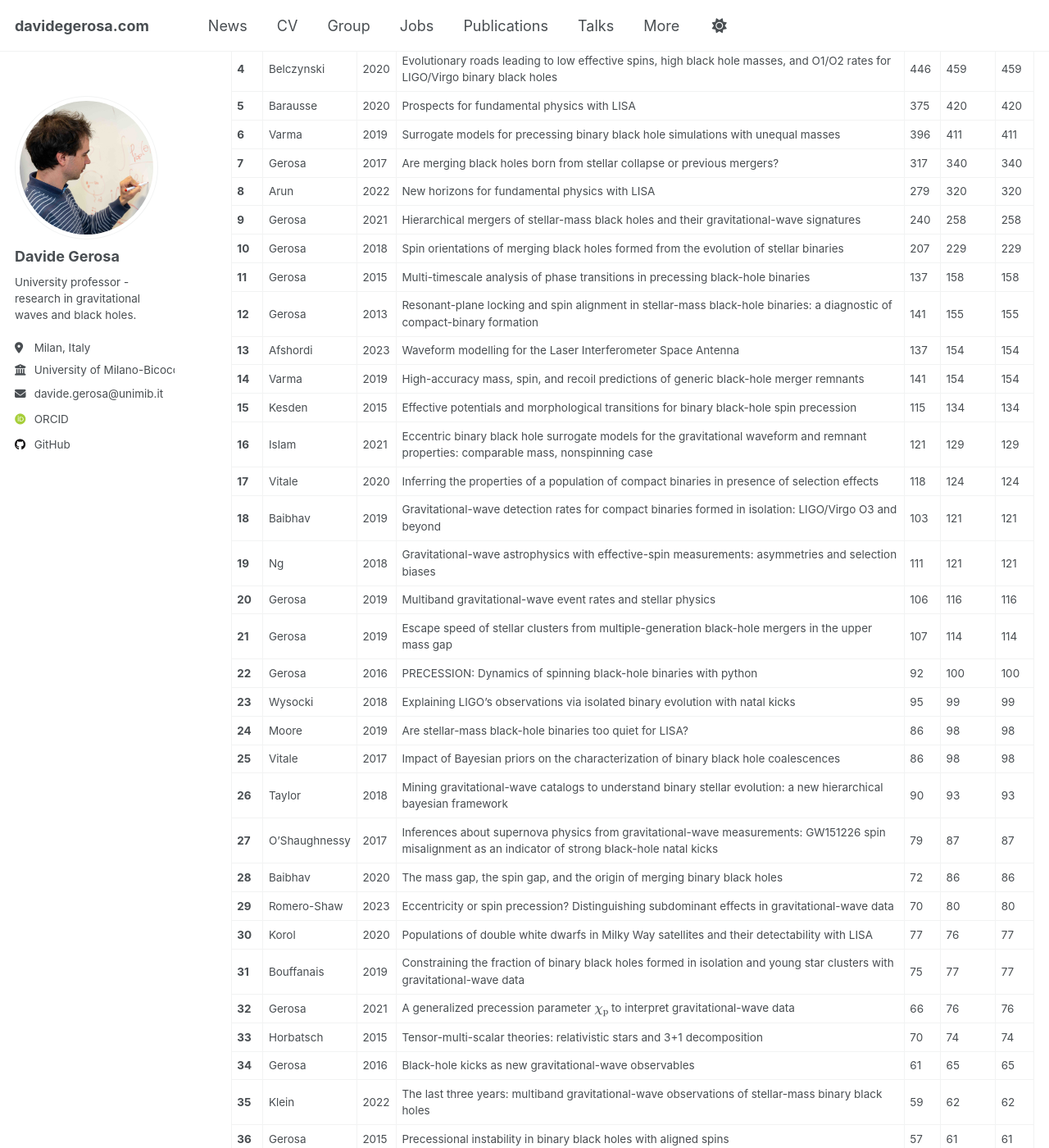
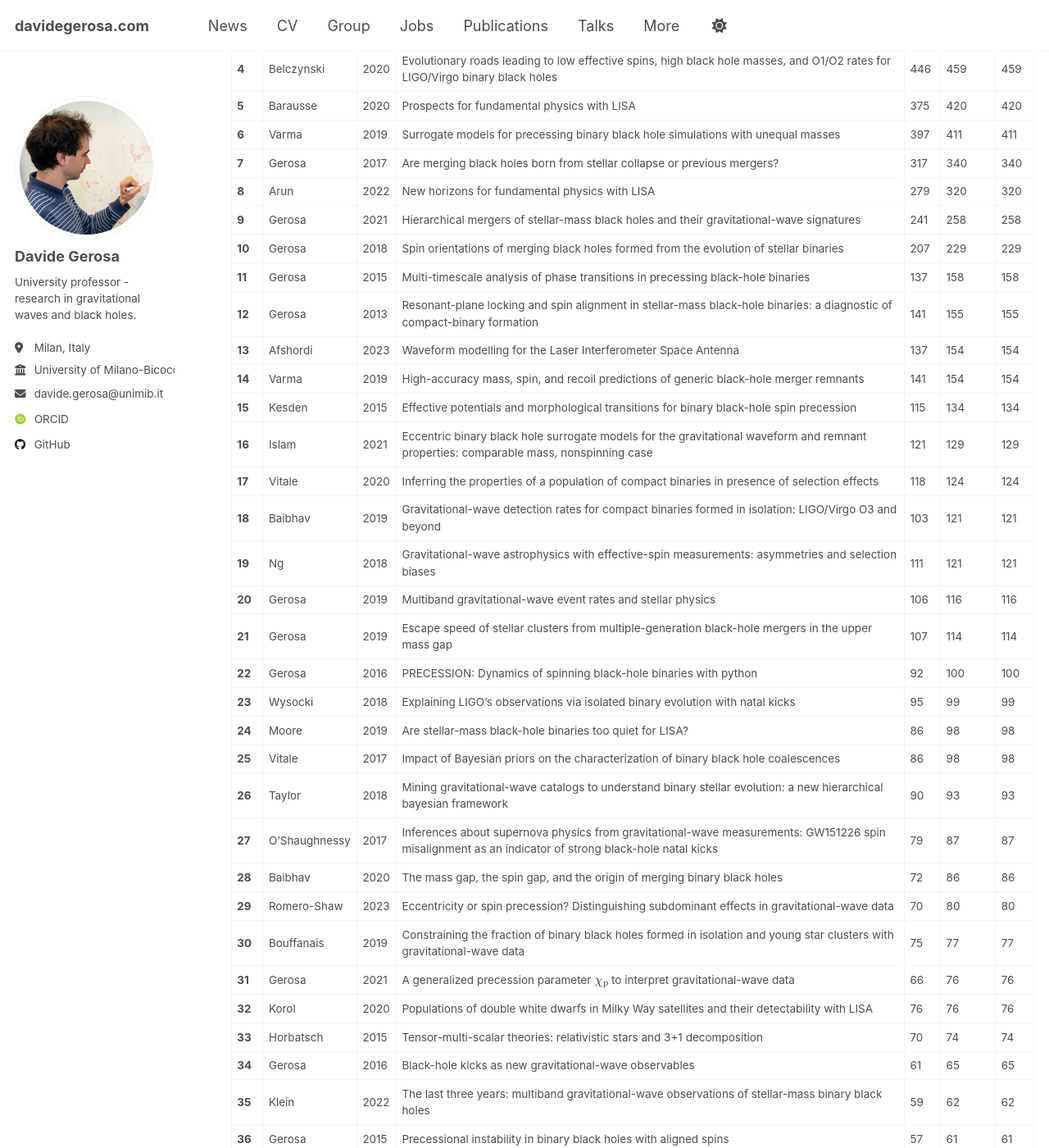
Before and after one commit to dgerosa/website, a Jekyll site: the page built from _pages/citations.md, in a window 1280 px wide and 1400 px high, scrolled down 617 px. Shown: the whole window at 82% size. Built offline with Jekyll 4.4.1, drawn with Linux system fonts in a browser that asks for light colours; some web fonts are replaced; some of the changed text lies outside the part shown.

Commit message:
Website update from workflow

```diff
--- a/_pages/_citations.md
+++ b/_pages/_citations.md
@@ -1,23 +1,23 @@
 ## Citation Summary
 
-- **Total ADS citations**: 9250
+- **Total ADS citations**: 9251
 - **Total INSPIRE citations**: 10015
-- **Total MAX citations**: 10085
+- **Total MAX citations**: 10084
 - **h-index**: 47
 
 ## Paper list sorted by citation count
 
 | # | Author | Year | Title | ADS | INSPIRE | MAX |
 |---|--------|------|-------|-----|---------|-----|
-| **1** | Berti | 2015 | Testing general relativity with present and future astrophysical observations | 1370 | 1527 | 1527 |
+| **1** | Berti | 2015 | Testing general relativity with present and future astrophysical observations | 1372 | 1527 | 1527 |
 | **2** | Barack | 2019 | Black holes, gravitational waves and fundamental physics: a roadmap | 808 | 891 | 891 |
 | **3** | Amaro-Seoane | 2022 | Astrophysics with the Laser Interferometer Space Antenna | 677 | 635 | 677 |
 | **4** | Belczynski | 2020 | Evolutionary roads leading to low effective spins, high black hole masses, and O1/O2 rates for LIGO/Virgo binary black holes | 446 | 459 | 459 |
 | **5** | Barausse | 2020 | Prospects for fundamental physics with LISA | 375 | 420 | 420 |
-| **6** | Varma | 2019 | Surrogate models for precessing binary black hole simulations with unequal masses | 396 | 411 | 411 |
+| **6** | Varma | 2019 | Surrogate models for precessing binary black hole simulations with unequal masses | 397 | 411 | 411 |
 | **7** | Gerosa | 2017 | Are merging black holes born from stellar collapse or previous mergers? | 317 | 340 | 340 |
 | **8** | Arun | 2022 | New horizons for fundamental physics with LISA | 279 | 320 | 320 |
-| **9** | Gerosa | 2021 | Hierarchical mergers of stellar-mass black holes and their gravitational-wave signatures | 240 | 258 | 258 |
+| **9** | Gerosa | 2021 | Hierarchical mergers of stellar-mass black holes and their gravitational-wave signatures | 241 | 258 | 258 |
 | **10** | Gerosa | 2018 | Spin orientations of merging black holes formed from the evolution of stellar binaries | 207 | 229 | 229 |
 | **11** | Gerosa | 2015 | Multi-timescale analysis of phase transitions in precessing black-hole binaries | 137 | 158 | 158 |
 | **12** | Gerosa | 2013 | Resonant-plane locking and spin alignment in stellar-mass black-hole binaries: a diagnostic of compact-binary formation | 141 | 155 | 155 |
@@ -38,9 +38,9 @@
 | **27** | O'Shaughnessy | 2017 | Inferences about supernova physics from gravitational-wave measurements: GW151226 spin misalignment as an indicator of strong black-hole natal kicks | 79 | 87 | 87 |
 | **28** | Baibhav | 2020 | The mass gap, the spin gap, and the origin of merging binary black holes | 72 | 86 | 86 |
 | **29** | Romero-Shaw | 2023 | Eccentricity or spin precession? Distinguishing subdominant effects in gravitational-wave data | 70 | 80 | 80 |
-| **30** | Korol | 2020 | Populations of double white dwarfs in Milky Way satellites and their detectability with LISA | 77 | 76 | 77 |
-| **31** | Bouffanais | 2019 | Constraining the fraction of binary black holes formed in isolation and young star clusters with gravitational-wave data | 75 | 77 | 77 |
-| **32** | Gerosa | 2021 | A generalized precession parameter $$\chi_\mathrm{p}$$ to interpret gravitational-wave data | 66 | 76 | 76 |
+| **30** | Bouffanais | 2019 | Constraining the fraction of binary black holes formed in isolation and young star clusters with gravitational-wave data | 75 | 77 | 77 |
+| **31** | Gerosa | 2021 | A generalized precession parameter $$\chi_\mathrm{p}$$ to interpret gravitational-wave data | 66 | 76 | 76 |
+| **32** | Korol | 2020 | Populations of double white dwarfs in Milky Way satellites and their detectability with LISA | 76 | 76 | 76 |
 | **33** | Horbatsch | 2015 | Tensor-multi-scalar theories: relativistic stars and 3+1 decomposition | 70 | 74 | 74 |
 | **34** | Gerosa | 2016 | Black-hole kicks as new gravitational-wave observables | 61 | 65 | 65 |
 | **35** | Klein | 2022 | The last three years: multiband gravitational-wave observations of stellar-mass binary black holes | 59 | 62 | 62 |
```
Also changed, not shown: other parts of _pages/_citations.md (+5 -5 lines), _pages/_group.md (+1 -2 lines), _pages/_publications.md (+1 -1 lines), _pages/_talks.md (+1 -1 lines).
